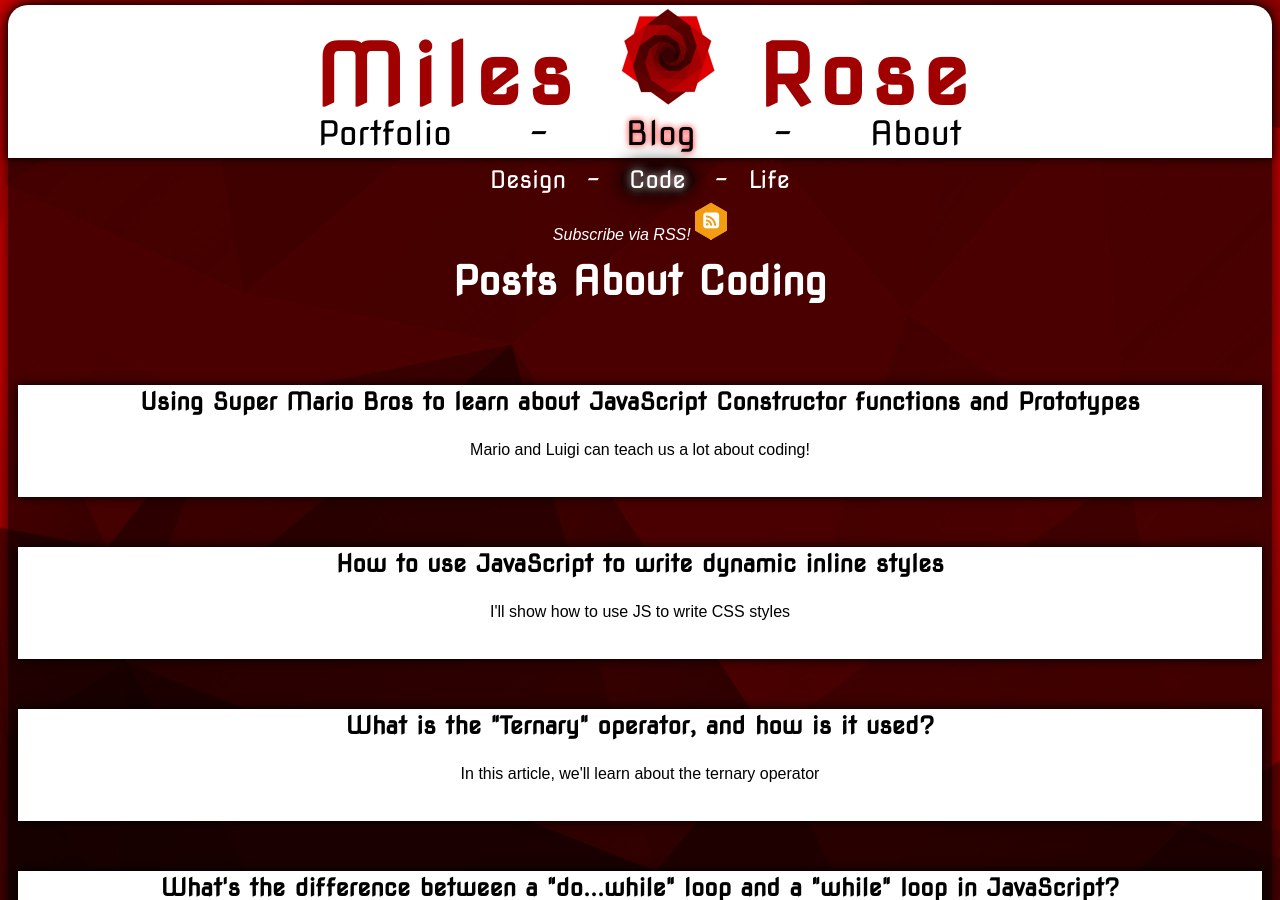
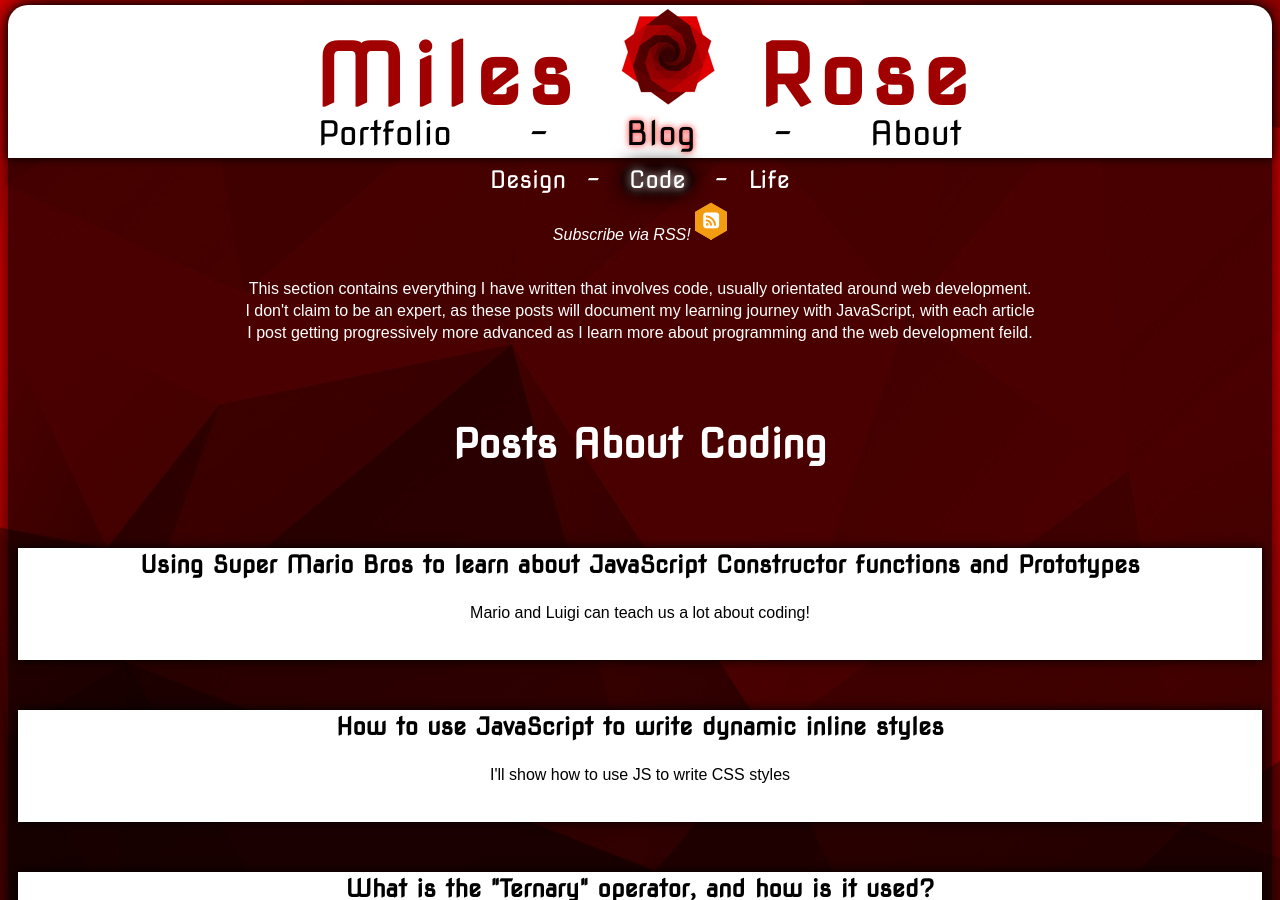
Before and after one commit to MilesOfRoses/my-jekyll, a Jekyll site: the page built from blog/code.html, in a window 1280 px wide and 900 px high. Built offline with Jekyll 4.4.1, drawn with Linux system fonts in a browser that asks for light colours.

Commit message:
added descriptions of blog sections

```diff
--- a/blog.html
+++ b/blog.html
@@ -4,6 +4,10 @@ title: Blog
 meta: Blog about Art, Design, Programming, and more!
 changefreq: weekly
 ---
+<div id="bio-card" class="centerText">
+	<p>I write about a variety of topics, and I post in sporadic intervals. My posts are loosely categorized into three general sections:
+	<br>"Design", "Code", and "Life". All posts are listed below. To filter posts by category, click on the category navigation links above.</p>
+</div>
 <ul class="centerText article-list">
 <h1 class="centerText article-title allPosts" >All Posts</h1>
 	{% for post in site.posts %}
--- a/blog/code.html
+++ b/blog/code.html
@@ -3,6 +3,11 @@ layout: blog
 title: Code Blog
 meta: Blog posts about code, web design, technology and more!
 ---
+<div id="bio-card" class="centerText">
+	<p>This section contains everything I have written that involves code, usually orientated around web development. <br>
+	I don't claim to be an expert, as these posts will document my learning journey with JavaScript, with each article<br>
+	I post getting progressively more advanced as I learn more about programming and the web development feild. </p></p>
+</div>
 <h1 class="centerText article-title" >Posts About Coding</h1>
 <ul class="centerText article-list">
 	{% for post in site.categories.code %}
--- a/blog/design.html
+++ b/blog/design.html
@@ -3,6 +3,10 @@ layout: blog
 title: Design Blog
 meta: Blog posts about design programs and art.
 ---
+<div id="bio-card" class="centerText">
+	<p>Here is everything I've written about design, animation, art, user interface, etc...<br>
+	Basically all things visually oriented and creative on my blog will go on this page.</p>
+</div>
 <h1 class="centerText article-title">Posts About Design</h1>
 <ul class="centerText article-list">
 	{% for post in site.categories.design %}
--- a/blog/life.html
+++ b/blog/life.html
@@ -3,6 +3,10 @@ layout: blog
 title: Life Blog
 meta: Blog posts about some of the things going on in the life of Miles Rose
 ---
+<div id="bio-card" class="centerText">
+<p>In this section, I will post about general subjects that involve my life, things that do not easily fit into <br>
+the other two categories of "Design" and "Code". This includes travels, projects, opinions, events, etc. </p>
+</div>
 <h1 class="centerText article-title">Posts About Life</h1>
 <ul class="centerText article-list">
 	{% for post in site.categories.life %}
```
